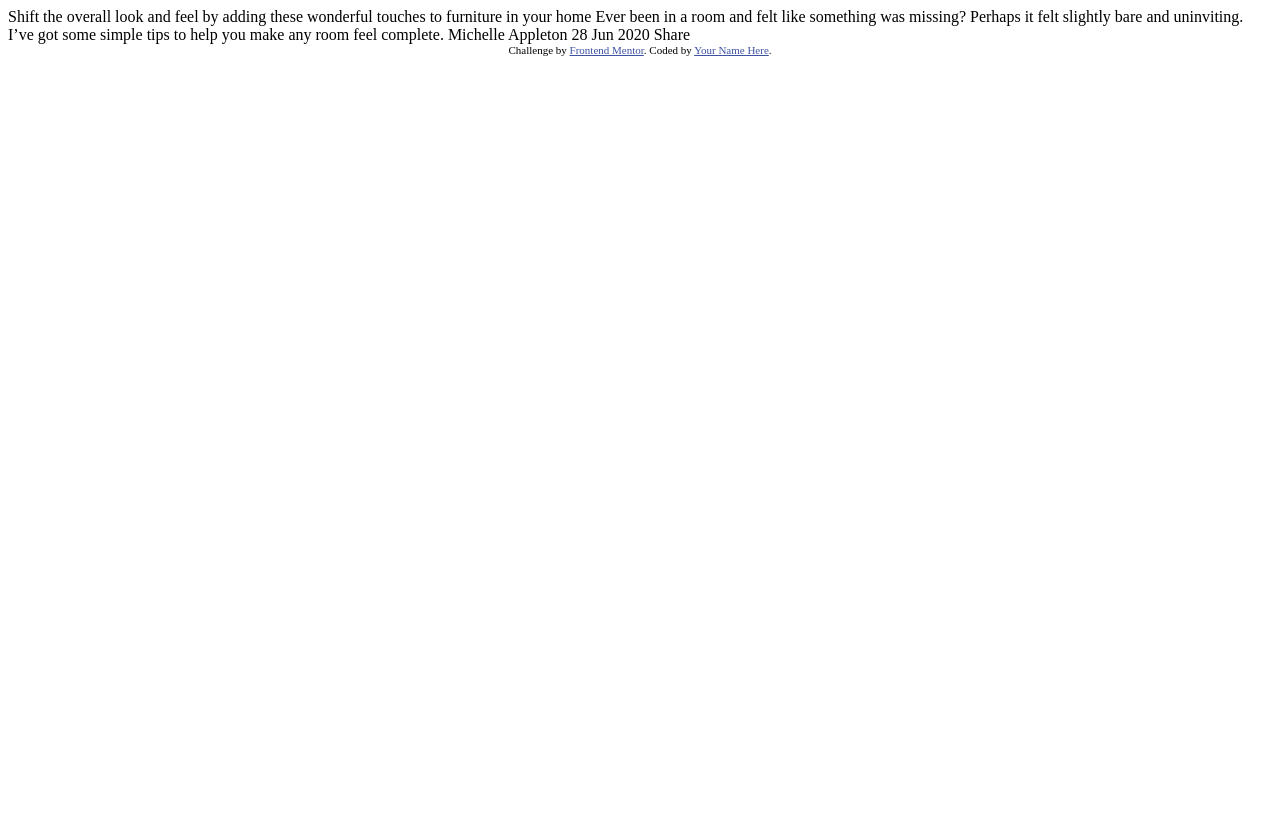
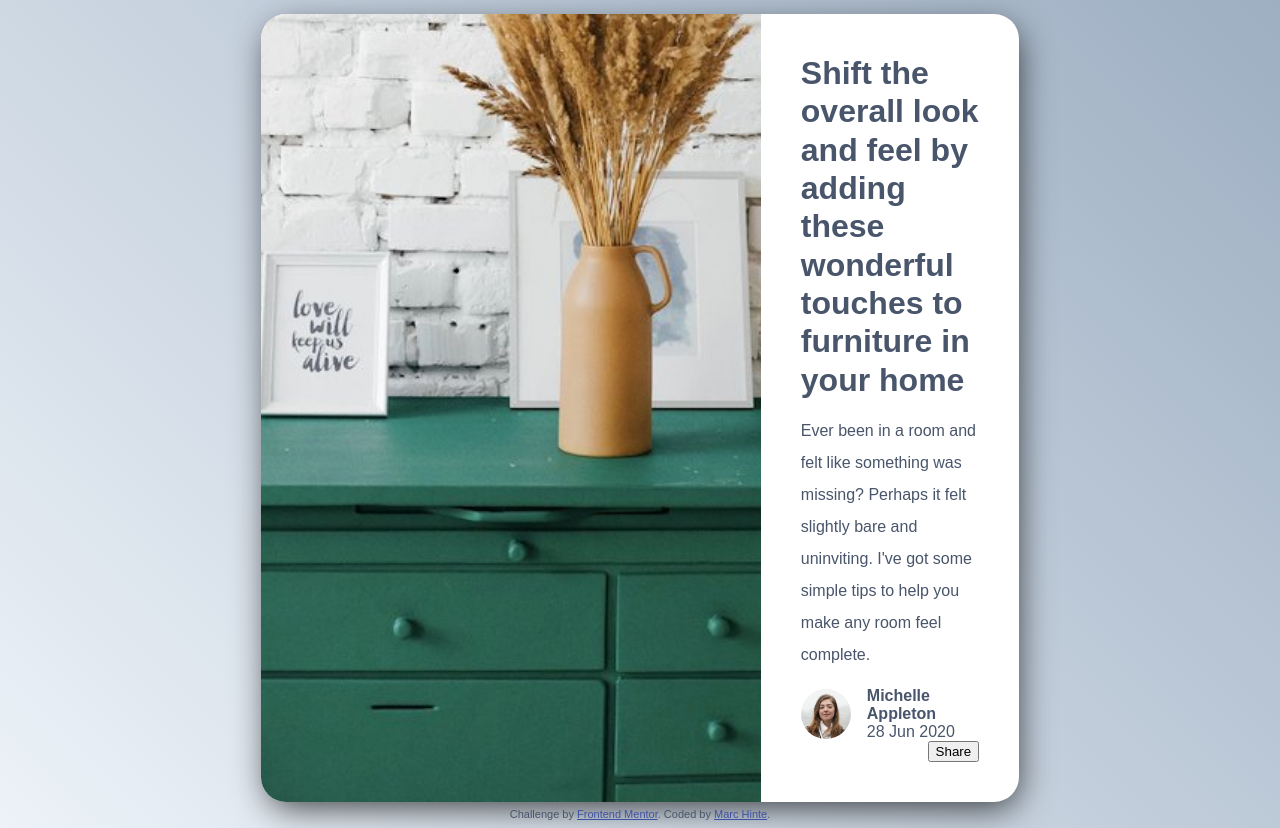
Before and after one commit to mhinte/article-preview-component, a plain HTML site: page index.html in a window 1280 px wide. Before the commit the page ends 800 px from the top, so only its background shows below. Drawn offline with Linux system fonts and the light colour scheme; a web font is replaced by a local one.

Commit message:
Restructured index.html

```diff
--- a/index.html
+++ b/index.html
@@ -1,36 +1,79 @@
 <!DOCTYPE html>
 <html lang="en">
   <head>
-  <meta charset="UTF-8">
-  <meta name="viewport" content="width=device-width, initial-scale=1.0"> <!-- displays site properly based on user's device -->
+    <meta charset="UTF-8" />
+    <meta name="viewport" content="width=device-width, initial-scale=1.0" />
+    <!-- displays site properly based on user's device -->
 
-  <link rel="icon" type="image/png" sizes="32x32" href="./images/favicon-32x32.png">
+    <link
+      rel="icon"
+      type="image/png"
+      sizes="32x32"
+      href="./images/favicon-32x32.png"
+    />
 
-  <title>Frontend Mentor | Article preview component</title>
+    <link rel="stylesheet" type="text/css" href="styles.css" />
+    <link
+      href="https://fonts.googleapis.com/css2?family=Manropedisplay=swap"
+      rel="stylesheet"
+    />
 
-  <!-- Feel free to remove these styles or customise in your own stylesheet 👍 -->
-  <style>
-    .attribution { font-size: 11px; text-align: center; }
-    .attribution a { color: hsl(228, 45%, 44%); }
-  </style>
+    <title>Article preview | Marc Hinte</title>
   </head>
   <body>
+    <div class="center">
+      <div id="card" class="card">
+        <div id="card-left">
+          <img
+            id="item-preview"
+            class="image-item"
+            src="images/drawers.jpg"
+            alt="Drawer Image"
+          />
+        </div>
 
-  Shift the overall look and feel by adding these wonderful
-  touches to furniture in your home
+        <div id="card-right" class="card-content">
+          <h1>
+            Shift the overall look and feel by adding these wonderful touches to
+            furniture in your home
+          </h1>
 
-  Ever been in a room and felt like something was missing? Perhaps
-  it felt slightly bare and uninviting. I’ve got some simple tips
-  to help you make any room feel complete.
+          <p>
+            Ever been in a room and felt like something was missing? Perhaps it
+            felt slightly bare and uninviting. I've got some simple tips to help
+            you make any room feel complete.
+          </p>
 
+          <div class="card-footer">
+            <div id="avatar">
+              <img
+                id="author-image"
+                class="avatar"
+                src="images/avatar-michelle.jpg"
+                alt="avatar image"
+              />
+            </div>
+
+            <div class="details">
+              <span id="username" class="name">
                 Michelle Appleton
-  28 Jun 2020
+              </span>
+              <span id="date">28 Jun 2020</span>
+            </div>
 
-  Share
+          </div>
+          <div style="float: right;">
+            <button id="share" >Share</button>
+          </div>
+        </div>
+      </div>
+    </div>
 
     <div class="attribution">
-    Challenge by <a href="https://www.frontendmentor.io?ref=challenge" target="_blank">Frontend Mentor</a>.
-    Coded by <a href="#">Your Name Here</a>.
+      Challenge by
+      <a href="https://www.frontendmentor.io?ref=challenge" target="_blank"
+        >Frontend Mentor</a
+      >. Coded by <a href="#">Marc Hinte</a>.
     </div>
   </body>
 </html>
```
Lines whose indentation alone changed are shown as unchanged.
